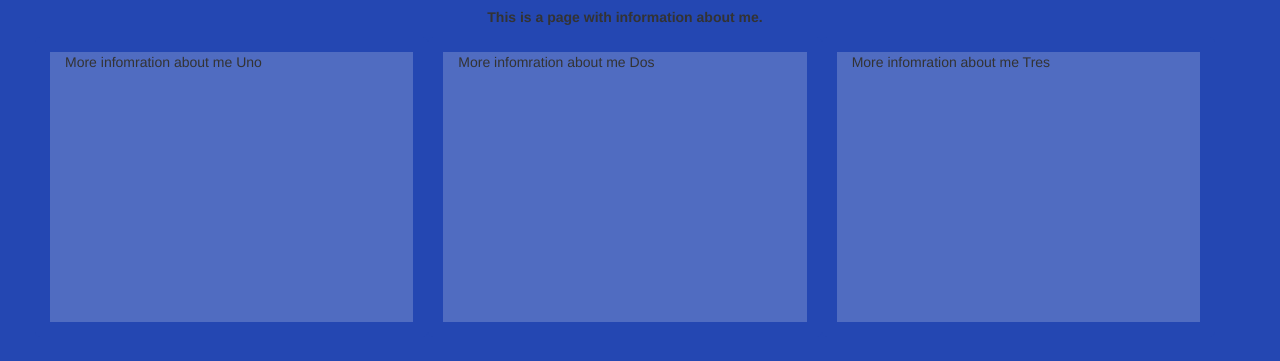
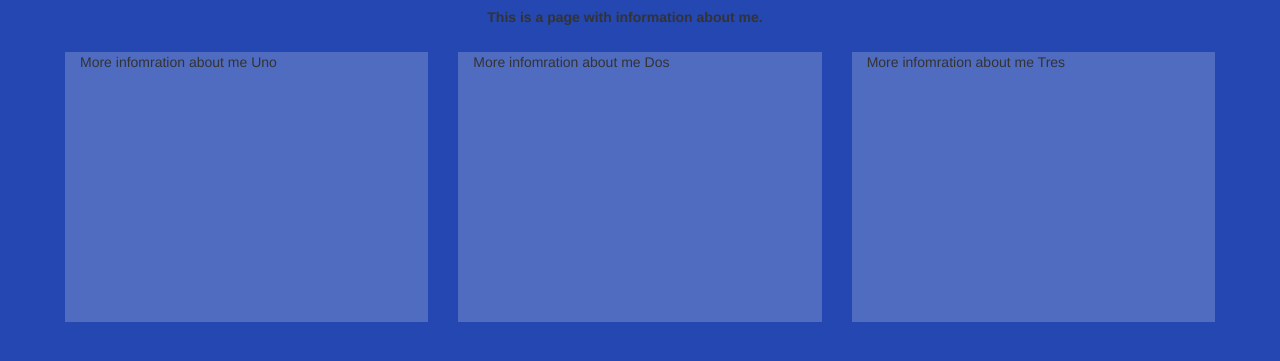
Before and after one commit to bwaggone/bwaggone.github.io, a plain HTML site: page index.html in a window 1280 px wide. Shown: the part 63-424 px from the top of the page. Drawn offline with nearby package versions, Linux system fonts and the light colour scheme.

Commit message:
Update index.html

```diff
--- a/index.html
+++ b/index.html
@@ -26,7 +26,7 @@
     </div>
   </div>
 
-  <div class="row">
+  <div class="row" style="margin-left: auto; margin-right: auto;">
     <div class="col-sm-6 col-md-4 info"><p>More infomration about me Uno</p></div>
     <div class="col-sm-6 col-md-4 info"><p>More infomration about me Dos</p></div>
     <div class="col-sm-6 col-md-4 info"><p>More infomration about me Tres</p></div>
```
